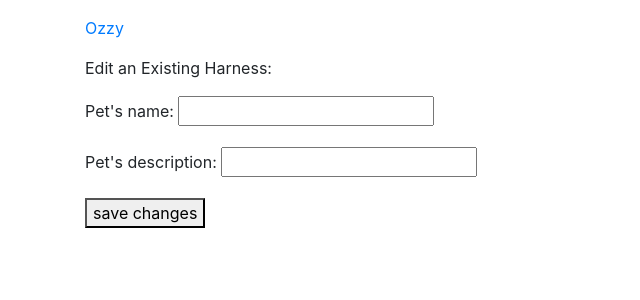
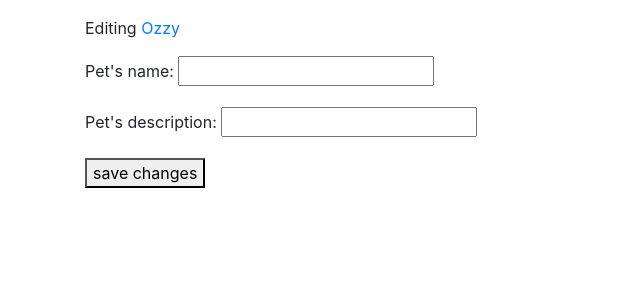
Before and after one commit to elisecho/FidoFinder, a Django app: template ff_app/templates/ff_app/edit_pet.html in a window 1280 px wide. Shown: the part 56-356 px from the top of the page, without its empty margins (0-640 px from the left). Run offline with Django 3.2, Linux system fonts and the light colour scheme; the template is opened without the code that fills it: values that come from a table or form of the project are taken from there, others are empty; data comes from the database, SQL or seed files in the repository; some libraries are stand-ins or nearby versions.

Commit message:
Update edit_pet.html

```diff
--- a/ff_app/templates/ff_app/edit_pet.html
+++ b/ff_app/templates/ff_app/edit_pet.html
@@ -2,9 +2,8 @@
 
 {% block content %}
 
-	<p><a href="{% url 'ff_app:pet' pet.id %}">{{ pet }}</a></p>
+	<p>Editing <a href="{% url 'ff_app:pet' pet.id %}"> {{ pet }}</a></p>
 
-	<p>Edit an Existing Harness:</p>
 	<form action="{% url 'ff_app:edit_pet' pet.id %}" method='post'>
 		{% csrf_token %}
 		{{ form.as_p }}
```
